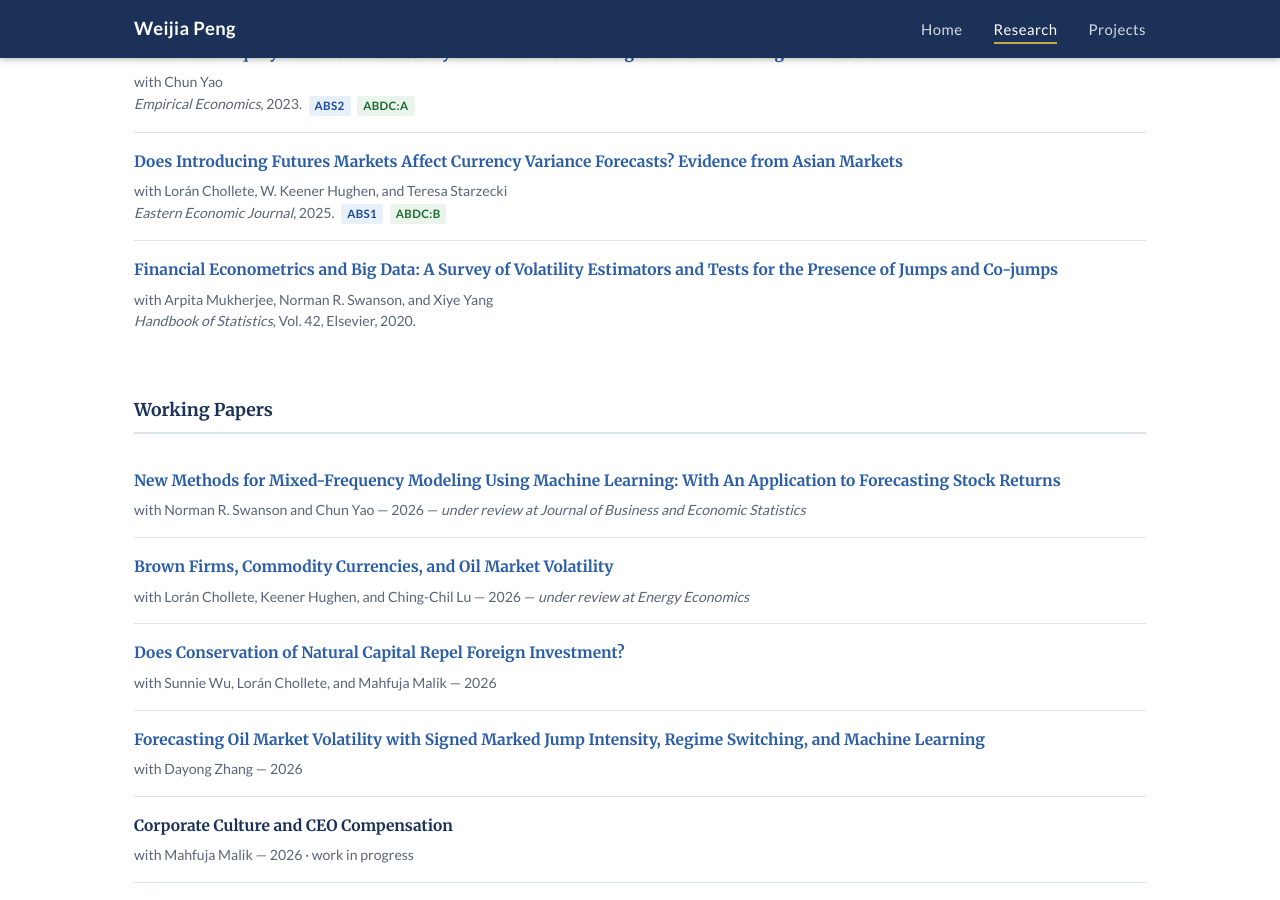
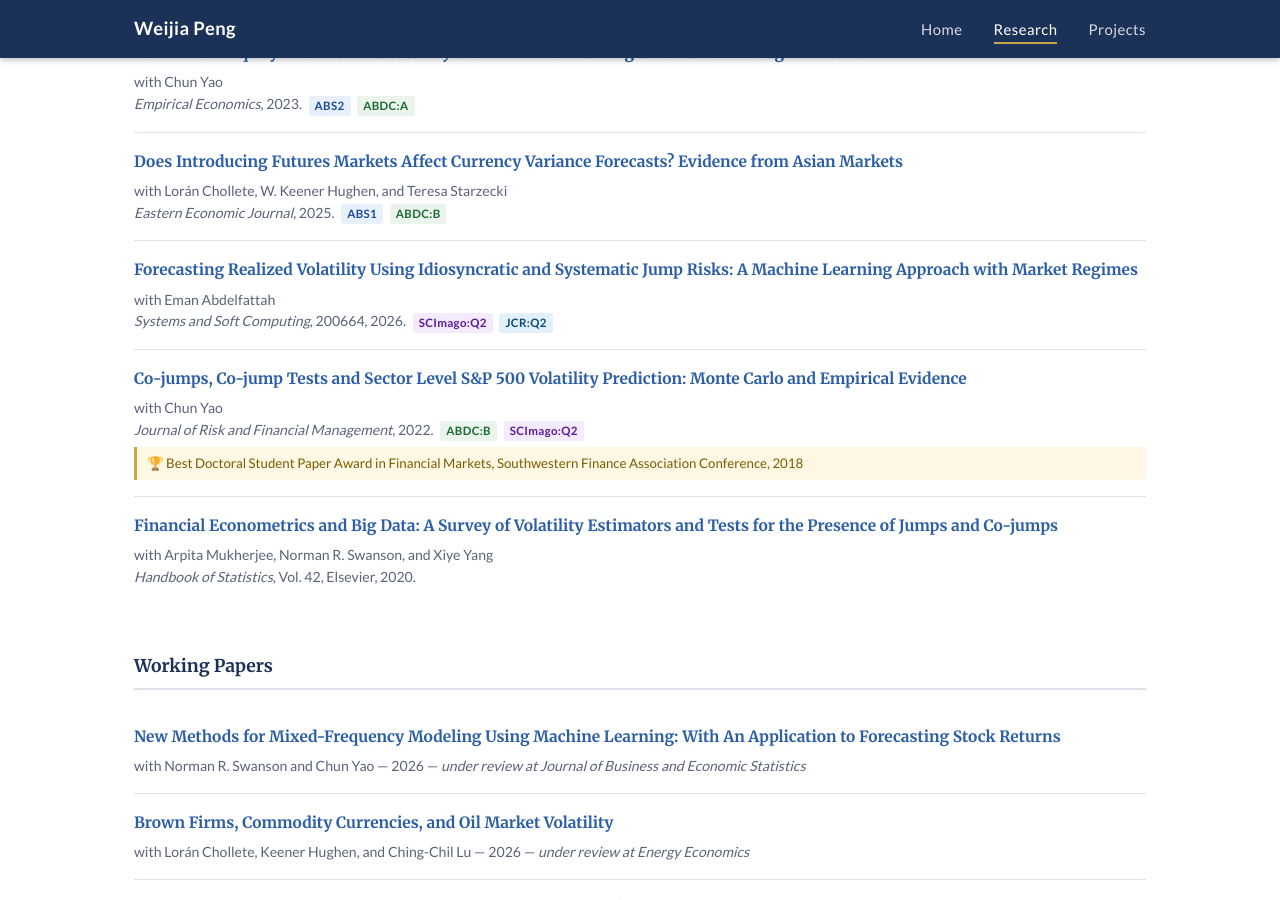
Before and after one commit to weijiap/weijiap.github.io, a Jekyll site: the page built from research.html, in a window 1280 px wide and 900 px high, scrolled down 543 px. Built offline with Jekyll 4.4.1, drawn with Linux system fonts in a browser that asks for light colours.

Commit message:
Restore Systems and Soft Computing and JRFM papers to all pages
Co-Authored-By: Claude Sonnet 4.6 <noreply@anthropic.com>

```diff
--- a/research.html
+++ b/research.html
@@ -83,6 +83,38 @@ permalink: /research/
 
       <li class="paper-item">
         <p class="paper-title">
+          <a href="https://www.sciencedirect.com/science/article/pii/S2772941926002279" target="_blank" rel="noopener">
+            Forecasting Realized Volatility Using Idiosyncratic and Systematic Jump Risks: A Machine Learning Approach with Market Regimes
+          </a>
+        </p>
+        <p class="paper-meta">
+          with Eman Abdelfattah<br>
+          <em>Systems and Soft Computing</em>, 200664, 2026.
+          <span class="paper-badge badge-scimago">SCImago:Q2</span>
+          <span class="paper-badge badge-jcr">JCR:Q2</span>
+        </p>
+      </li>
+
+      <li class="paper-item">
+        <p class="paper-title">
+          <a href="https://www.mdpi.com/1911-8074/15/8/334" target="_blank" rel="noopener">
+            Co-jumps, Co-jump Tests and Sector Level S&amp;P 500 Volatility Prediction: Monte Carlo and Empirical Evidence
+          </a>
+        </p>
+        <p class="paper-meta">
+          with Chun Yao<br>
+          <em>Journal of Risk and Financial Management</em>, 2022.
+          <span class="paper-badge badge-abdc">ABDC:B</span>
+          <span class="paper-badge badge-scimago">SCImago:Q2</span>
+        </p>
+        <p class="paper-award">
+          &#127942; Best Doctoral Student Paper Award in Financial Markets,
+          Southwestern Finance Association Conference, 2018
+        </p>
+      </li>
+
+      <li class="paper-item">
+        <p class="paper-title">
           <a href="https://www.sciencedirect.com/science/chapter/handbook/abs/pii/S0169716118300993" target="_blank" rel="noopener">
             Financial Econometrics and Big Data: A Survey of Volatility Estimators and Tests for the Presence of Jumps and Co-jumps
           </a>
@@ -98,7 +130,7 @@ permalink: /research/
 
   <section class="research-section">
     <h2>Working Papers</h2>
-    <ol class="paper-list" start="7">
+    <ol class="paper-list" start="9">
 
       <li class="paper-item">
         <p class="paper-title">
```
Also changed, not shown: index.html (+14 -0 lines).
